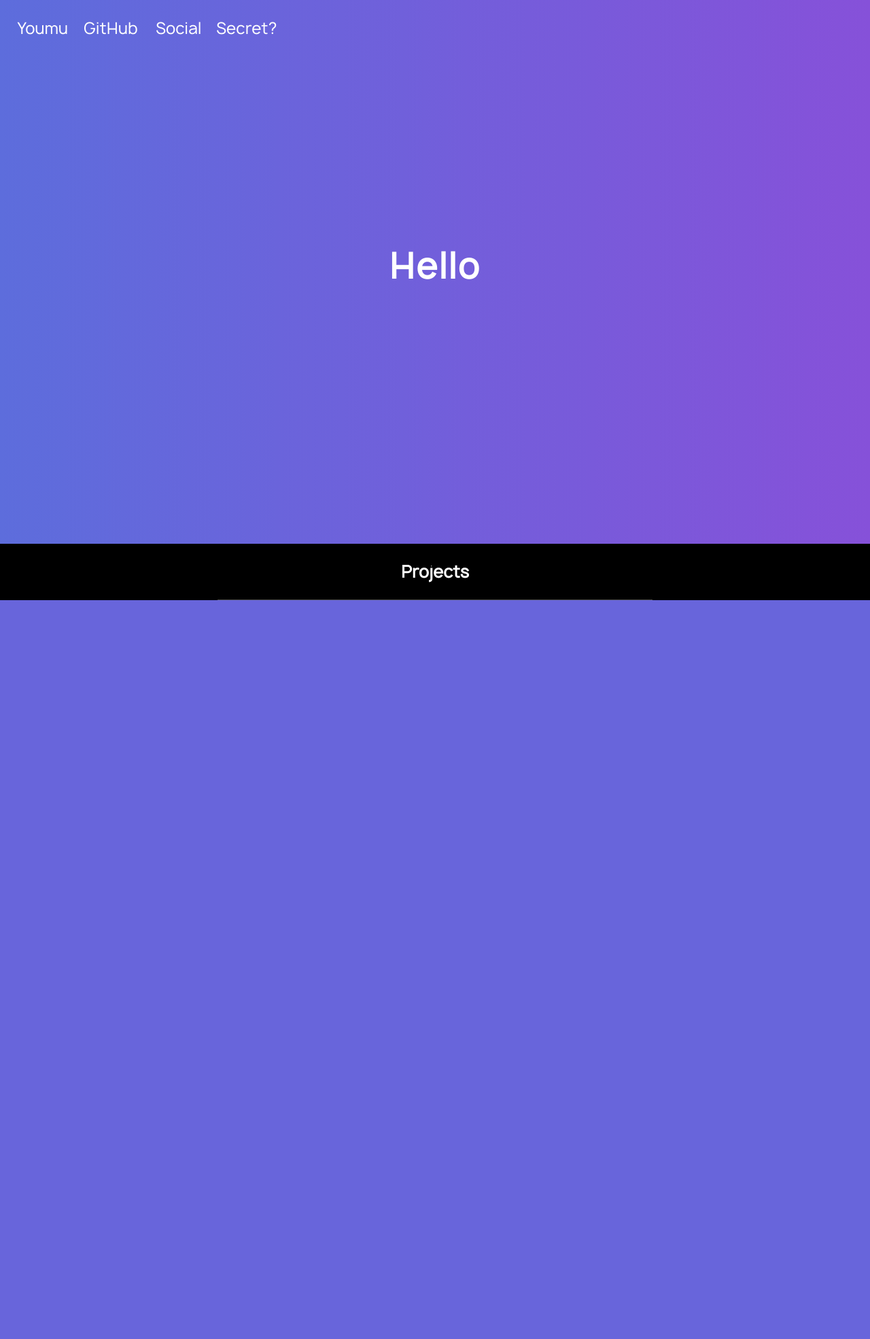
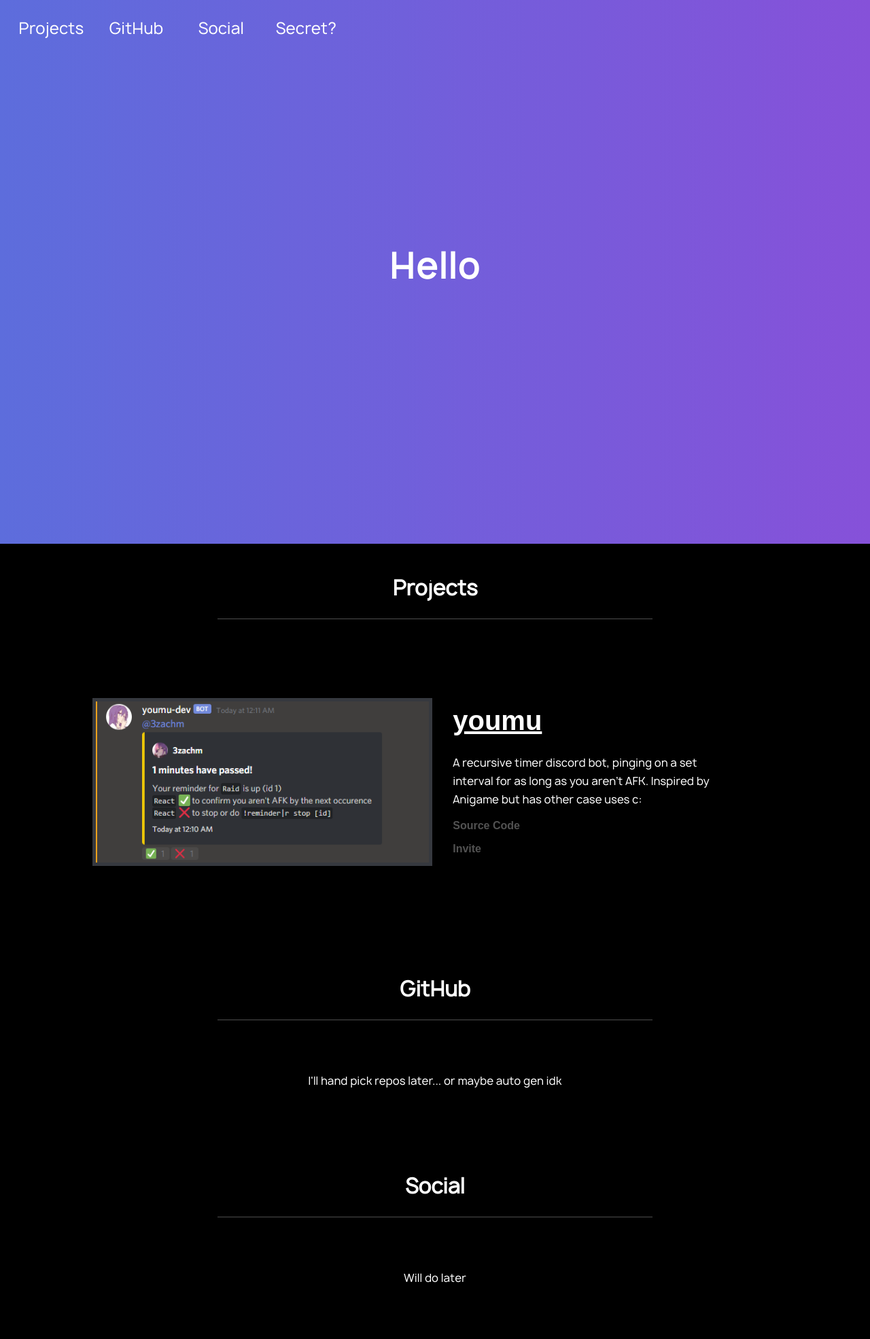
Before and after one commit to 3zachm/3zachm.dev, a PHP site: page / in a window 1280 px wide. Shown: the whole page at 68% size. Before the commit the page ends 883 px from the top, so only its background shows below. Run offline with PHP 8.4, Linux system fonts and the light colour scheme.

Commit message:
base site done

```diff
--- a/css/style.css
+++ b/css/style.css
@@ -1,8 +1,8 @@
 @font-face {
 	font-family: 'manrope';
     src: url('../fonts/manrope/manrope.woff2') format('woff2'),
-        url('../fonts/manrope/manrope.woff') format('woff'),
-        url('../fonts/manrope/manrope.otf')  format('opentype');
+         url('../fonts/manrope/manrope.woff') format('woff'),
+         url('../fonts/manrope/manrope.otf')  format('opentype');
     font-style: normal;
 	font-display: swap;
 }
@@ -12,6 +12,11 @@ html, body {
     background-color:black;
     color:white;
     font-family: "arial";
+    scroll-behavior: smooth;
+}
+
+p {
+    font-family: manrope;
 }
 
 li {
@@ -28,16 +33,10 @@ h1 {
     margin-top: 20px;
 }
 
-a:visited {
-    color: cyan;
-    background-color: transparent;
+a, a:hover, a:visited, a:active {
+    color: inherit;
     text-decoration: none;
-}
-
-a:link {
-    color: cyan;
-    background-color: transparent;
-}
+   }
 
 .main-header {
     overflow:hidden;
@@ -64,6 +63,15 @@ a:link {
     -webkit-transform: translate(0, -60%);
         -ms-transform: translate(0, -60%);
             transform: translate(0, -60%);
+}
+
+#jerma {
+    position: relative;
+    -webkit-transform: translate(0, 12.5%);
+        -ms-transform: translate(0, 12.5%);
+            transform: translate(0, 12.5%);
+    max-width: 100%;
+    max-height: 100%;
 }
 
 .main-header-heading {
@@ -99,11 +107,90 @@ a:link {
     text-align: center;
     color: #FFF;
     font-family: manrope;
-	font: regular;
+	font-size: 30px;
     padding: 20px 0;
+    padding-top: 40px;
     border-bottom: 1px solid rgba(255, 255, 255, 0.3);
     width: 100%;
     clear: both;
+}
+
+.projects {
+    padding-left: 10px;
+    padding-right: 10px;
+    display: flex;
+    align-items: center;
+    justify-content: center;
+}
+
+.projects-column {
+    width: 50%;
+    padding: 20px;
+}
+
+#youmu-left {
+    clear: both;
+    height: 399px;
+    border-radius: 2px;
+    margin: 12vh 0;
+    padding-left: 10%;
+    max-height: 100%;
+    max-width: 100%;
+    width: auto;
+    height: auto;
+}
+
+#youmu-right h1 {
+    font-size: 40px;
+    padding: 10px;
+    text-align: left;
+    padding-left: 0px;
+    padding-right: 10%;
+}
+
+#youmu-right p, a {
+    text-align: left;
+    padding-left: 0px;
+    padding-right: 35%;
+}
+
+#youmu-right a {
+    color:#525252
+}
+
+#youmu-right a:hover {
+    color:rgb(170, 170, 170)
+}
+
+#youmu-img {
+    display: block;
+    margin: auto;
+    margin-right: auto;
+    top: 50%;
+    bottom: 0;
+    border: 5px solid rgb(54 57 63);
+    max-width:100%;
+    max-height:100%;
+}
+
+.github {
+    padding-left: 10px;
+    padding-right: 10px;
+    padding-top:60px;
+    padding-bottom:60px;
+    display: flex;
+    align-items: center;
+    justify-content: center;
+}
+
+.social {
+    padding-left: 10px;
+    padding-right: 10px;
+    padding-top:60px;
+    padding-bottom:60px;
+    display: flex;
+    align-items: center;
+    justify-content: center;
 }
 
 /*"Code" for menu*/
@@ -121,26 +208,32 @@ a:link {
     position: absolute;
     transition: 0.5s ease;
 }
-.main-menu li {
+
+.main-menu li, #a-menu {
     text-align: center;
-    width: 100px;
+    width: 125px;
     float: left;
     transition: 0.5s ease;
     cursor: pointer;
+    z-index: 2;
 }
+
 .main-menu li:hover {
     text-shadow: 0px -2px 0px #292929, 0 0 5px rgba(255,255,255,0.8), 0 -4px 15px rgba(255,255,255,0.5);
 }
+
 .main-menu li:nth-of-type(1):hover ~ .underbar {
     left: 2%;
     width:20%;
     background: #6464c8;
 }
+
 .main-menu li:nth-of-type(2):hover ~ .underbar {
     left: 27%;
     width:20%;
     background: #c86464;
 }
+
 .main-menu li:nth-of-type(3):hover ~ .underbar {
     left: 52%;
     width:20%;
@@ -148,6 +241,7 @@ a:link {
     background: rgba(150,250,250,0.5);
     box-shadow: 0 0 10px #46fafa;
 }
+
 .main-menu li:nth-of-type(4):hover ~ .underbar {
     left: 77%;
     width:20%;
--- a/index.html
+++ b/index.html
@@ -11,10 +11,10 @@
         <canvas id="main-bg"></canvas>
         <div class="main-menu">
             <ul>
-                <li>Youmu</li>
-                <li>GitHub</li>
-                <li>Social</li>
-                <li>Secret?</li>
+                <li><a href="#section-projects" id="a-menu">Projects</a></li>
+                <li><a href="#section-github" id="a-menu">GitHub</a></li>
+                <li><a href="#section-social" id="a-menu">Social</a></li>
+                <li><a href="javascript:jerma()" id="a-menu">Secret?</a></li>
                 <div class="underbar"></div>
               </ul>
         </div>
@@ -23,8 +23,37 @@
         </div>
     </header>
     <section class="section">
-        <div class="section-container">
+        <div class="section-container" id="section-projects">
             <h2 class="section-title">Projects</h2>
+            <div class="projects">
+                <div class="projects-column" id="youmu-left">
+                    <img src="img/youmu2.png" id="youmu-img">
+                </div>
+                <div class="projects-column" id="youmu-right">
+                    <h1><u>youmu</u></h1>
+                    <p>A recursive timer discord bot, pinging on a set interval for as long as you aren't AFK.
+                        Inspired by Anigame but has other case uses c:
+                    </p>
+                    <a href="https://github.com/3zachm/recursive-reminders" id="youmu-source" target="_self"><b>Source Code</b></a></p>
+                    <a href="./youmu/" id="youmu-invite" target="_self"><b>Invite</b></a></p>
+                </div>
+            </div>
+        </div>
+    </section>
+    <section class="section">
+        <div class="section-container" id="section-github">
+            <h2 class="section-title" id="section-github">GitHub</h2>
+            <div class="github">
+                <p>I'll hand pick repos later... or maybe auto gen idk</p>
+            </div>
+        </div>
+    </section>
+    <section class="section">
+        <div class="section-container" id="section-social">
+            <h2 class="section-title">Social</h2>
+            <div class="social">
+                <p>Will do later</p>
+            </div>
         </div>
     </section>
     <script src="https://cdn.rawgit.com/michalsnik/aos/2.1.1/dist/aos.js"></script>
--- a/js/main.js
+++ b/js/main.js
@@ -23,3 +23,8 @@ noContext.addEventListener("contextmenu", e => e.preventDefault());
 function sleep(ms) {
     return new Promise(resolve => setTimeout(resolve, ms));
 }
+
+function jerma() {
+    $("div.main-header-center").html('<video autoplay id="jerma"><source src="./video/noise.mp4" type="video/mp4"></video>');
+    $("div.main-header-center").css("height", "600px");
+}
```
Also changed, not shown: img/youmu.png (added), img/youmu2.png (added), 1 other file.
